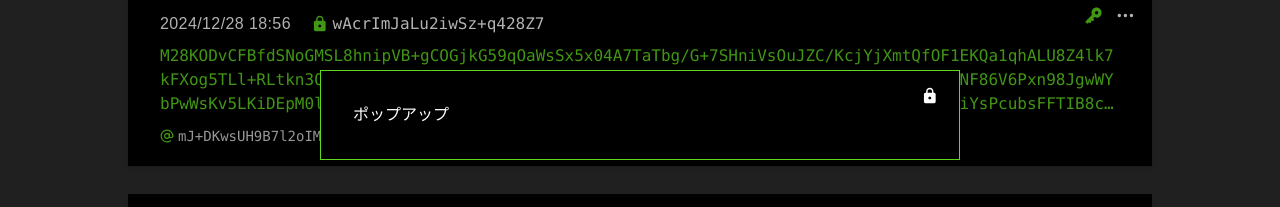
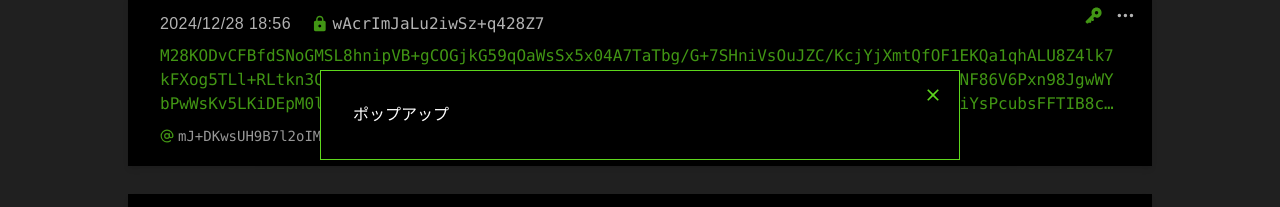
Before and after one commit to nanasi-1/encrypted-board, a Next.js app: page / in a window 1280 px wide. Shown: the part 285-492 px from the top of the page. Built offline with nearby package versions, Linux system fonts and the light colour scheme.

Commit message:
アイコンを追加

```diff
--- a/src/components/ui/icons.tsx
+++ b/src/components/ui/icons.tsx
@@ -64,3 +64,10 @@ export function AddEncryptionIcon(props: SVGProps<SVGSVGElement>) {
     <svg xmlns="http://www.w3.org/2000/svg" width="1em" height="1em" viewBox="0 0 24 24" {...props}><path fill="currentColor" d="M11 19h2v-3h3v-2h-3v-3h-2v3H8v2h3zm-5 3q-.825 0-1.412-.587T4 20V10q0-.825.588-1.412T6 8h1V6q0-2.075 1.463-3.537T12 1t3.538 1.463T17 6v2h1q.825 0 1.413.588T20 10v10q0 .825-.587 1.413T18 22zM9 8h6V6q0-1.25-.875-2.125T12 3t-2.125.875T9 6z"></path></svg>
   )
 }
+
+
+export function CloseIcon(props: SVGProps<SVGSVGElement>) {
+  return (
+    <svg xmlns="http://www.w3.org/2000/svg" width="1em" height="1em" viewBox="0 0 24 24" {...props}><path fill="currentColor" d="M6.4 19L5 17.6l5.6-5.6L5 6.4L6.4 5l5.6 5.6L17.6 5L19 6.4L13.4 12l5.6 5.6l-1.4 1.4l-5.6-5.6z"></path></svg>
+  )
+}
--- a/src/components/ui/modal/index.module.css
+++ b/src/components/ui/modal/index.module.css
@@ -13,3 +13,10 @@
   /* その他 */
   @apply relative;
 }
+
+.close-button {
+  /* 位置 */
+  @apply absolute top-3 right-4;
+  /* hover */
+  @apply transition-opacity hover:opacity-80;
+}
--- a/src/components/ui/modal/index.tsx
+++ b/src/components/ui/modal/index.tsx
@@ -1,13 +1,16 @@
-import { Icones, LockIcon } from '../icons'
+import { Icones, CloseIcon } from '../icons'
 import styles from './index.module.css'
 
 export function ModalUI({ children }: {
   children?: React.ReactNode
 }) {
+  // TODO align-centerをどうするか考える
   return (
     <div className={styles['bg']}>
-      <div className={styles['wrapper'] + ''}>
-        <Icones Icon={LockIcon} color="white" className='absolute top-4 right-5' />
+      <div className={styles['wrapper']}>
+        <button className={styles['close-button']}>
+          <Icones Icon={CloseIcon} fontSize={20} />
+        </button>
         {children}
       </div>
     </div>
```
